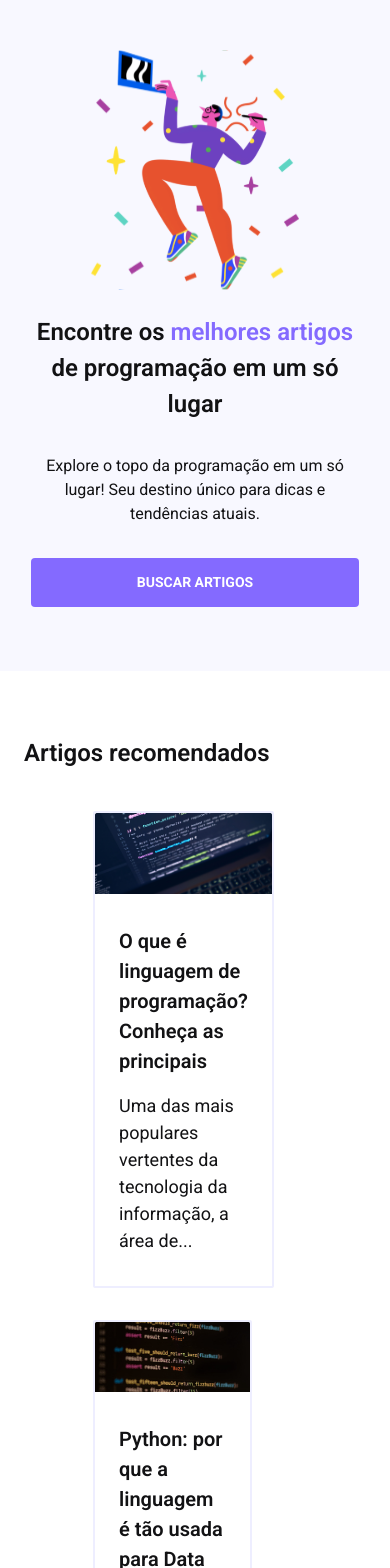
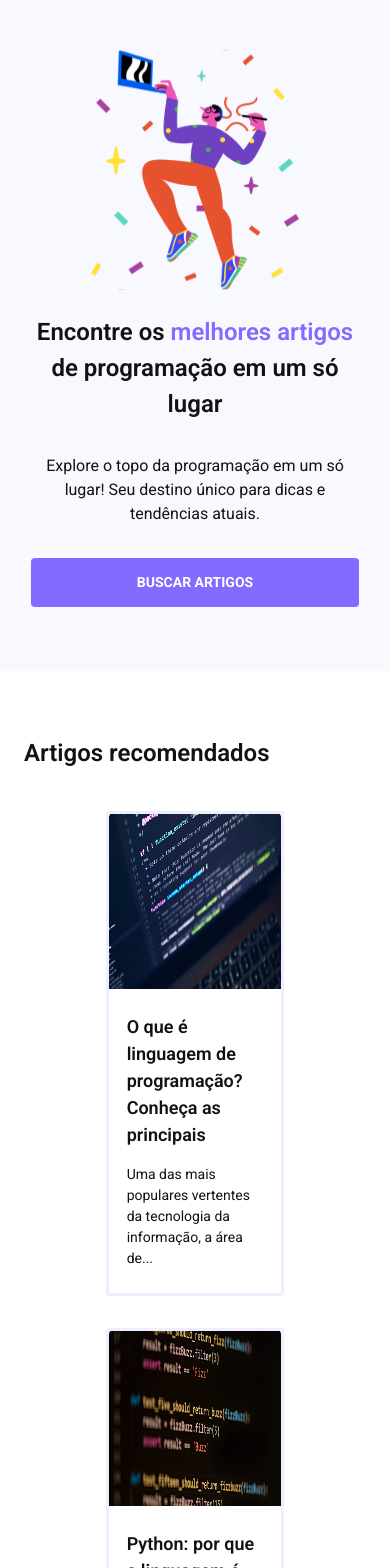
Before and after one commit to lucasrodriguescunha/tech-blog-codelab, a Next.js app: page / in a window 390 px wide. Shown: the top 1568 px of the page. Built offline with nearby package versions, Linux system fonts and the light colour scheme.

Commit message:
feat: enhance CardArticle styling for improved responsiveness on various screen sizes

```diff
--- a/components/CardArticle/CardArticle.module.css
+++ b/components/CardArticle/CardArticle.module.css
@@ -3,9 +3,12 @@
 }
 
 .cardArticleContent {
-    width: min-content;
-    border: 2px solid var(--color-dark-40);
-    border-radius: 0.125rem;
+    display: flex;
+    flex-direction: column;
+
+    width: fit-content;
+    border: 3px solid var(--color-dark-40);
+    border-radius: 0.25rem 0 0.25rem 0;
 }
 
 .cardArticleSection {
@@ -27,3 +30,49 @@
     font-size: var(--font-size-lg);
     color: var(--color-dark-10);
 }
+
+@media (max-width: 768px) {
+    .cardArticleContent {
+        width: fit-content;
+    }
+
+    .articleImage {
+        width: 335px;
+        height: 175px;
+    }
+
+    .cardArticleSection {
+        padding: 1.5rem 1.125rem;
+    }
+
+    .cardArticleTitle {
+        font-size: var(--font-size-lg);
+    }
+
+    .cardArticleDescription {
+        font-size: var(--font-size-sm);
+    }
+}
+
+@media (max-width: 576px) {
+    .cardArticleContent {
+        width: fit-content;
+    }
+
+    .articleImage {
+        width: 327px;
+        height: 175px;
+    }
+
+    .cardArticleSection {
+        padding: 1.5rem 1.125rem;
+    }
+
+    .cardArticleTitle {
+        font-size: var(--font-size-lg);
+    }
+
+    .cardArticleDescription {
+        font-size: var(--font-size-sm);
+    }
+}
```
